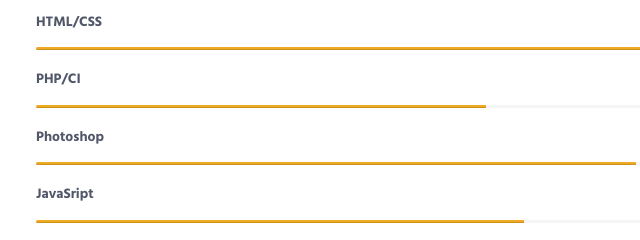
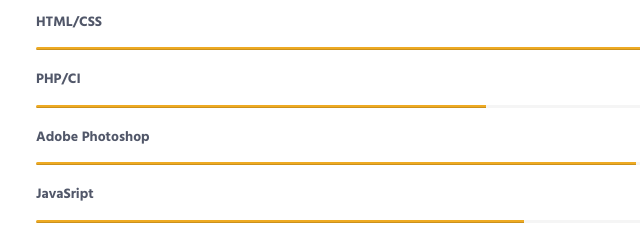
Before and after one commit to novialia/novialia.github.io, a plain HTML site: page index.html in a window 1280 px wide. Shown: the part 900-1140 px from the top of the page, 424-1064 px from the left. Drawn offline with Linux system fonts and the light colour scheme.

Commit message:
update specialties - portfolio

```diff
--- a/index.html
+++ b/index.html
@@ -133,7 +133,7 @@
                             </div>
                         </div>
                         <div class="progress-box">
-                            <h5>Photoshop <span class="color-heading pull-right">80%</span></h5>
+                            <h5>Adobe Photoshop <span class="color-heading pull-right">80%</span></h5>
                             <div class="progress">
                                 <div class="progress-bar bg-color-base" role="progressbar" data-width="80"></div>
                             </div>
```
